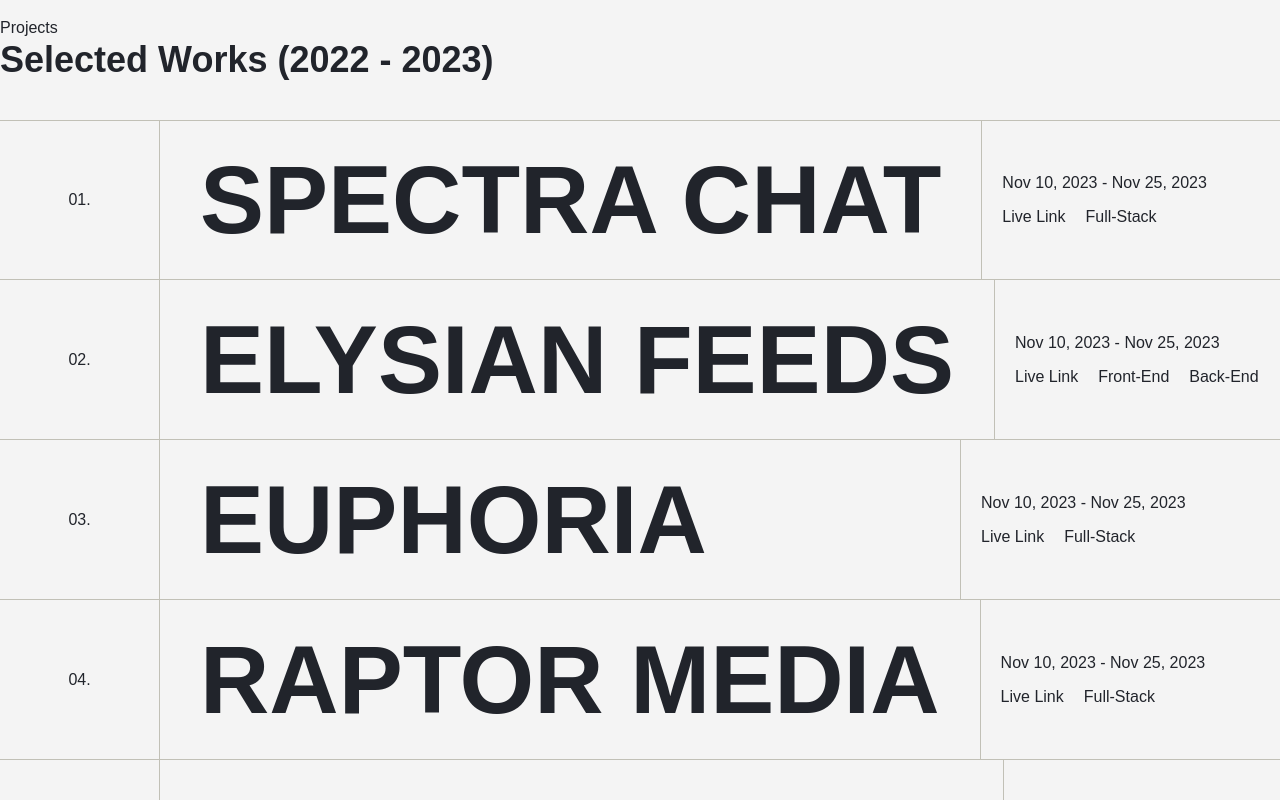
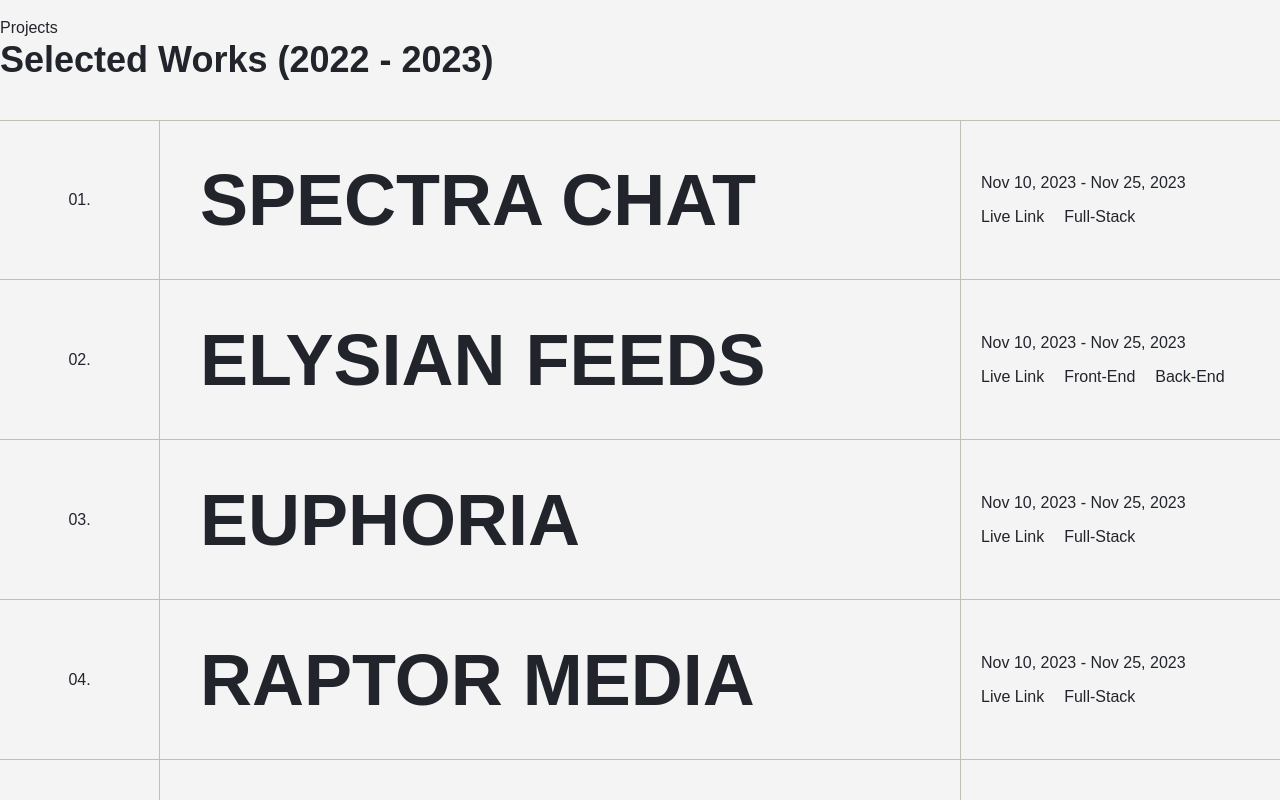
Before and after one commit to X-leaf7/nextjs-portfolio-copy, a Next.js app: page / in a window 1280 px wide. Shown: the part 1640-2440 px from the top of the page. Built offline with nearby package versions, Linux system fonts and the light colour scheme; a web font is replaced by a local one.

Commit message:
project section: reponsiveness

```diff
--- a/components/ProjectCard.tsx
+++ b/components/ProjectCard.tsx
@@ -1,10 +1,11 @@
-"use client";
+'use client';
 
-import clsx from "clsx";
-import gsap from "gsap";
-import Image from "next/image";
-import Link from "next/link";
-import { useEffect, useRef } from "react";
+import clsx from 'clsx';
+import gsap from 'gsap';
+import Image from 'next/image';
+import Link from 'next/link';
+import { useRouter } from 'next/navigation';
+import { useEffect, useRef } from 'react';
 
 interface ProjectCardProps {
   index: number;
@@ -35,6 +36,8 @@ const ProjectCard: React.FC<ProjectCardProps> = ({
   duration,
   color,
 }) => {
+  const router = useRouter();
+
   const parentRef = useRef<HTMLDivElement | null>(null);
   const childRef = useRef<HTMLDivElement | null>(null);
 
@@ -51,9 +54,9 @@ const ProjectCard: React.FC<ProjectCardProps> = ({
 
     gsap.set(child, { x: initialX, scale: 0, rotate: 10 });
 
-    const travelWidth = rect.width * 0.6;
+    const travelWidth = rect.width * 0.5;
     const centerX = rect.left + rect.width / 2;
-    const minX = centerX - travelWidth / 1.5;
+    const minX = centerX - travelWidth / 1.125;
     const maxX = minX + travelWidth;
 
     let lastTime = performance.now();
@@ -65,11 +68,11 @@ const ProjectCard: React.FC<ProjectCardProps> = ({
     const onMouseEnter = () => {
       // Animate on mouse enter with a delay
       gsap.to(child, {
-        duration: 0.5,
+        duration: 0.75,
         x: initialX,
         scale: 1,
         rotate: -10,
-        ease: "power2.out",
+        ease: 'back.out',
         delay: movementDelay,
       });
     };
@@ -77,11 +80,11 @@ const ProjectCard: React.FC<ProjectCardProps> = ({
     const onMouseLeave = () => {
       // Animate on mouse leave with a delay
       gsap.to(child, {
-        duration: 0.5,
+        duration: 0.75,
         x: initialX,
         scale: 0,
         rotate: 10,
-        ease: "power2.out",
+        ease: 'back.out',
         delay: movementDelay,
       });
     };
@@ -101,30 +104,34 @@ const ProjectCard: React.FC<ProjectCardProps> = ({
       gsap.to(child, {
         duration: 0.5,
         x: newX,
-        ease: "power2.out",
+        ease: 'power2.out',
         delay: movementDelay,
       });
 
       lastTime = currentTime;
     };
 
-    parent.addEventListener("mouseenter", onMouseEnter);
-    parent.addEventListener("mouseleave", onMouseLeave);
-    parent.addEventListener("mousemove", onMouseMove);
+    parent.addEventListener('mouseenter', onMouseEnter);
+    parent.addEventListener('mouseleave', onMouseLeave);
+    parent.addEventListener('mousemove', onMouseMove);
 
     return () => {
-      parent.removeEventListener("mouseenter", onMouseEnter);
-      parent.removeEventListener("mouseleave", onMouseLeave);
-      parent.removeEventListener("mousemove", onMouseMove);
+      parent.removeEventListener('mouseenter', onMouseEnter);
+      parent.removeEventListener('mouseleave', onMouseLeave);
+      parent.removeEventListener('mousemove', onMouseMove);
     };
   }, []);
 
   return (
-    <div className="w-full h-40 group relative" ref={parentRef}>
+    <div
+      onClick={() => router.push(`/projects/${id}`)}
+      className='group relative h-20 w-full cursor-pointer sm:h-40'
+      ref={parentRef}
+    >
       {/* IMAGE */}
       <div
         ref={childRef}
-        className="absolute top-1/2 -translate-y-1/2 h-[25rem] w-[30rem] z-[1] pointer-events-none overflow-hidden p-10"
+        className='pointer-events-none absolute top-1/2 z-[1] h-[7.5rem] w-[10rem] -translate-y-1/2 overflow-hidden p-5 md:h-[10rem] md:w-[15rem] lg:h-[15rem] lg:w-[20rem] xl:h-[20rem] xl:w-[25rem] xl:p-10 2xl:h-[25rem] 2xl:w-[30rem]'
         style={{ backgroundColor: color }}
       >
         <Image
@@ -133,66 +140,55 @@ const ProjectCard: React.FC<ProjectCardProps> = ({
           width={640}
           height={640}
           priority
-          className="w-full h-full object-cover"
+          className='h-full w-full object-cover'
         />
       </div>
 
       {/* SHUTTER */}
-      <div className="absolute top-0 left-0 bottom-0 right-0 w-full h-0 bg-alt z-[-1] group-hover:h-full duration-500 rotate-180"></div>
+      <div className='absolute bottom-0 left-0 right-0 top-0 z-[-1] h-0 w-full rotate-180 bg-alt duration-500 group-hover:h-full' />
 
-      {/* LINK */}
-      <Link
-        href={`/projects/${id}`}
+      {/* CONTENTS */}
+      <div
         className={clsx(
-          "w-full h-full border-b border-alt grid grid-cols-[10rem_auto_20rem] gap-10",
-          index === 0 && "border-t"
+          'grid h-full w-full grid-cols-1 gap-10 border-b border-alt sm:grid-cols-[auto_15rem] lg:grid-cols-[5rem_auto_20rem] xl:grid-cols-[10rem_auto_20rem]',
+          index === 0 && 'border-t'
         )}
       >
-        {/* NUMBER */}
-        <div className="w-full h-full flex items-center justify-center border-r border-alt">
-          <span>{(index + 1).toString().padStart(2, "0")}.</span>
+        <div className='hidden h-full w-full items-center justify-center border-r border-alt lg:flex'>
+          <span>{(index + 1).toString().padStart(2, '0')}.</span>
         </div>
 
-        {/* TITLE */}
-        <div className="w-full h-full flex items-center">
-          <h2 className="text-4xl sm:text-5xl md:text-6xl lg:text-7xl xl:text-8xl font-semibold uppercase whitespace-nowrap">
+        <div className='flex h-full w-full items-center pl-5 lg:pl-0'>
+          <h2 className='whitespace-nowrap text-4xl font-semibold uppercase md:text-5xl lg:text-6xl xl:text-7xl 2xl:text-8xl'>
             {title}
           </h2>
         </div>
 
-        {/* CONTENTS */}
-        <div className="w-full h-full flex flex-col justify-center gap-2.5 border-l border-alt pl-5">
+        <div className='hidden h-full w-full flex-col justify-center gap-2.5 border-l border-alt pl-5 sm:flex'>
           <p>{duration}</p>
-          <ul className="flex gap-5 items-center flex-wrap">
-            <li>
-              <Link href={live} className="link-item-dark">
+
+          <div className='flex flex-wrap items-center gap-5'>
+            <Link href={live} className='link-item-dark'>
               Live Link
             </Link>
-            </li>
             {front && (
-              <li>
-                <Link href={front} className="link-item-dark">
+              <Link href={front} className='link-item-dark'>
                 Front-End
               </Link>
-              </li>
             )}
             {back && (
-              <li>
-                <Link href={back} className="link-item-dark">
+              <Link href={back} className='link-item-dark'>
                 Back-End
               </Link>
-              </li>
             )}
             {full && (
-              <li>
-                <Link href={full} className="link-item-dark">
+              <Link href={full} className='link-item-dark'>
                 Full-Stack
               </Link>
-              </li>
             )}
-          </ul>
           </div>
-      </Link>
+        </div>
+      </div>
     </div>
   );
 };
--- a/package.json
+++ b/package.json
@@ -1,6 +1,6 @@
 {
   "name": "nextjs-portfolio",
-  "version": "0.1.0",
+  "version": "1.0.0",
   "private": true,
   "scripts": {
     "dev": "next dev",
@@ -22,7 +22,7 @@
     "framer-motion": "^10.12.21",
     "gsap": "^3.12.2",
     "lucide-react": "^0.292.0",
-    "next": "13.4.9",
+    "next": "^13.5.6",
     "postcss": "8.4.25",
     "react": "18.2.0",
     "react-dom": "18.2.0",
```
Also changed, not shown: 1 other file (tests, documents, lock files or other folders). Lines whose indentation alone changed are shown as unchanged.
